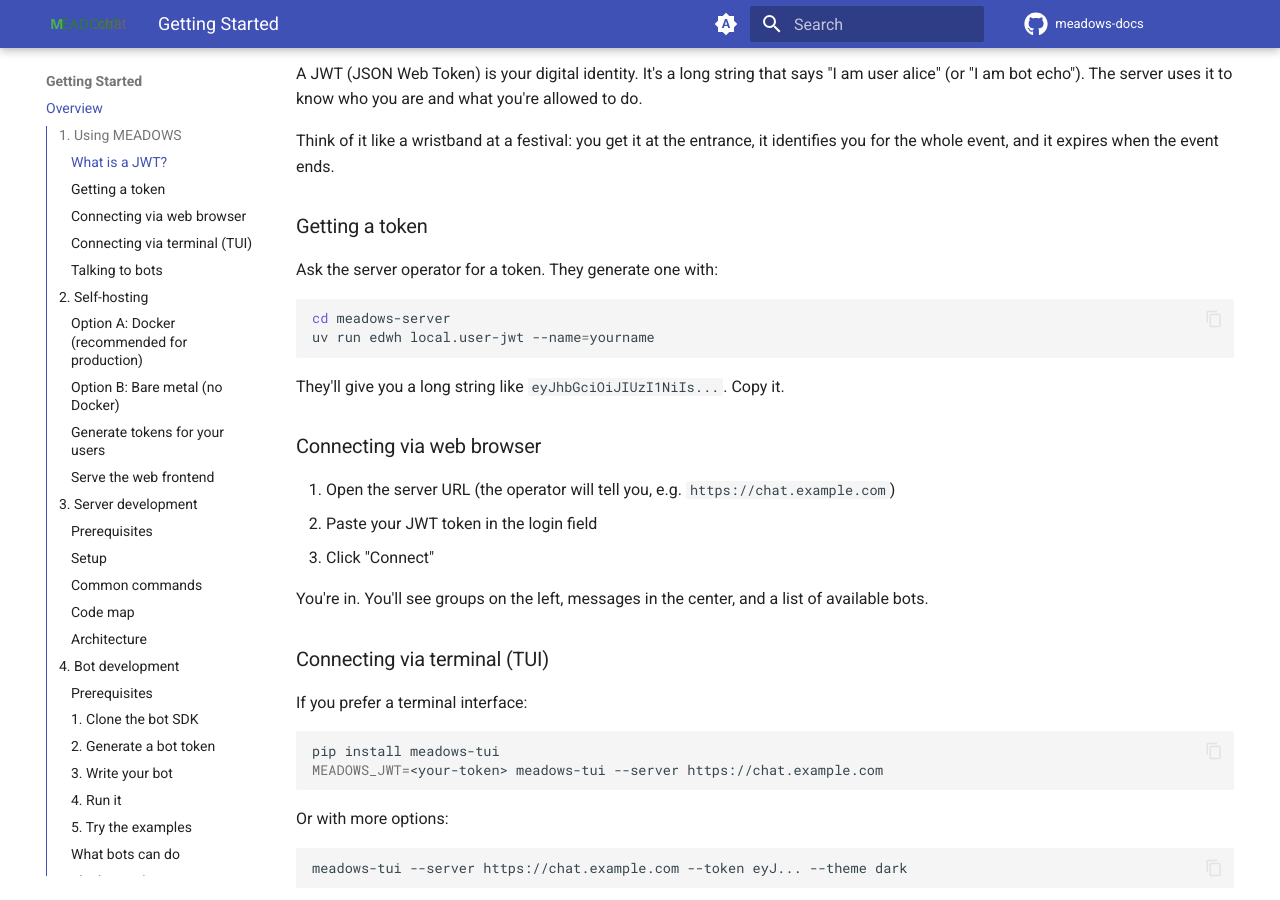
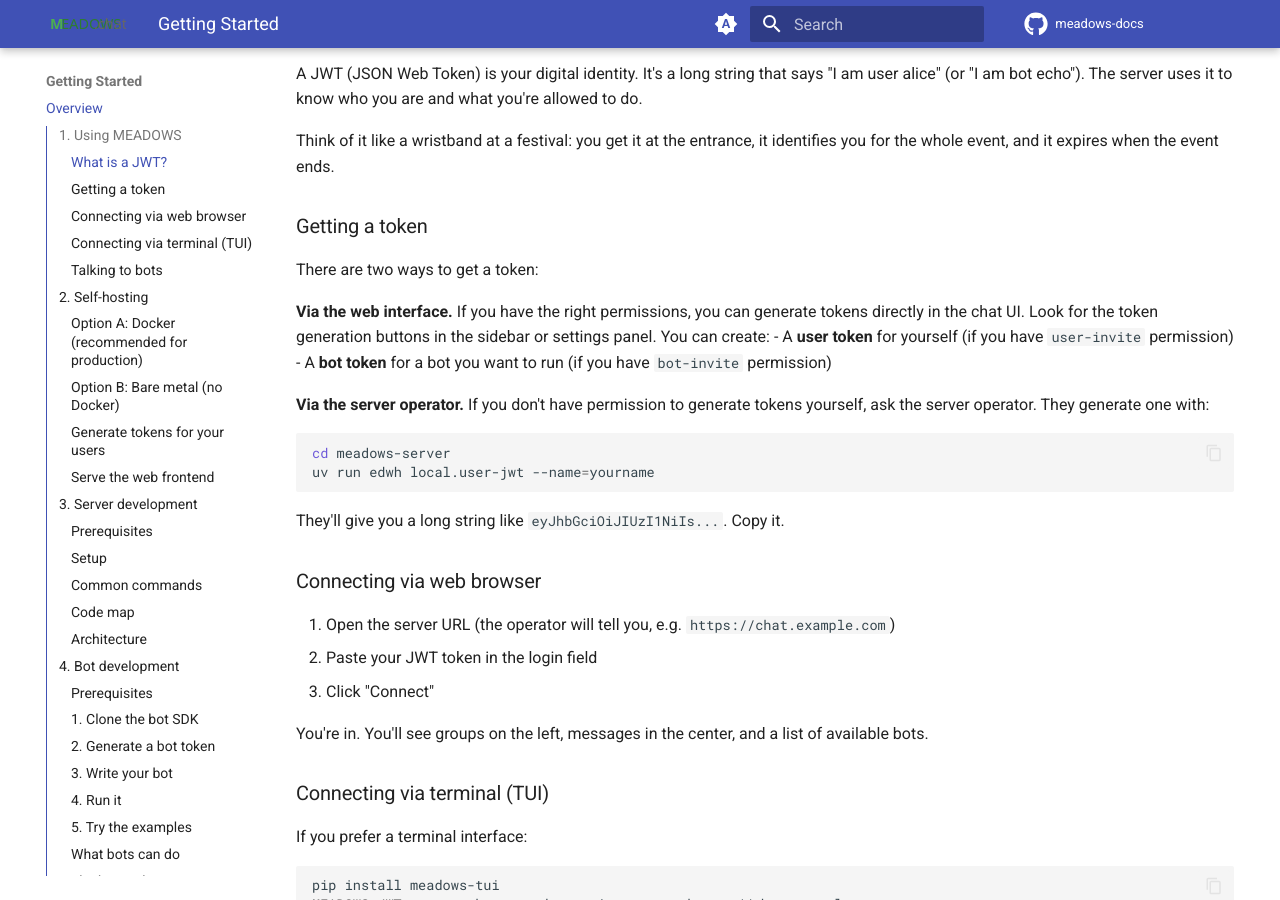
Before and after one commit to remcoboerma/meadows-docs, an MkDocs documentation site: the page built from docs/docs/getting-started.md, in a window 1280 px wide and 900 px high, scrolled down 744 px. Built offline with MkDocs 1.6.1 and Material for MkDocs 9.7.7, drawn with Linux system fonts in a browser that asks for light colours; comment, search, counter and statistics services are not loaded; some of the changed text lies outside the part shown.

Commit message:
docs: mention web interface for token generation in getting started

````diff
--- a/docs/docs/getting-started.md
+++ b/docs/docs/getting-started.md
@@ -29,7 +29,13 @@
 
 ### Getting a token
 
-Ask the server operator for a token. They generate one with:
+There are two ways to get a token:
+
+**Via the web interface.** If you have the right permissions, you can generate tokens directly in the chat UI. Look for the token generation buttons in the sidebar or settings panel. You can create:
+- A **user token** for yourself (if you have `user-invite` permission)
+- A **bot token** for a bot you want to run (if you have `bot-invite` permission)
+
+**Via the server operator.** If you don't have permission to generate tokens yourself, ask the server operator. They generate one with:
 
 ```bash
 cd meadows-server
@@ -124,6 +130,8 @@
 ```
 
 Share the user tokens with your users. They paste them in the web UI.
+
+Alternatively, grant `user-invite` and/or `bot-invite` permissions to trusted users so they can generate their own tokens directly through the web interface — no CLI access needed. This is useful in hackathon settings where participants need to create their own bots.
 
 ### Serve the web frontend
 
@@ -223,8 +231,8 @@
 
 - Python >= 3.12
 - [uv](https://docs.astral.sh/uv/) package manager
-- A user JWT (from the server operator)
-- Permission to generate bot JWTs
+- A user JWT (from the server operator or via the web interface)
+- Permission to generate bot JWTs (`bot-invite` permission)
 
 ### 1. Clone the bot SDK
 
@@ -235,6 +243,8 @@
 ```
 
 ### 2. Generate a bot token
+
+If you have `bot-invite` permission, you can generate a bot token directly in the web interface. Otherwise, ask the server operator or use the CLI:
 
 ```bash
 cd meadows-server
````
